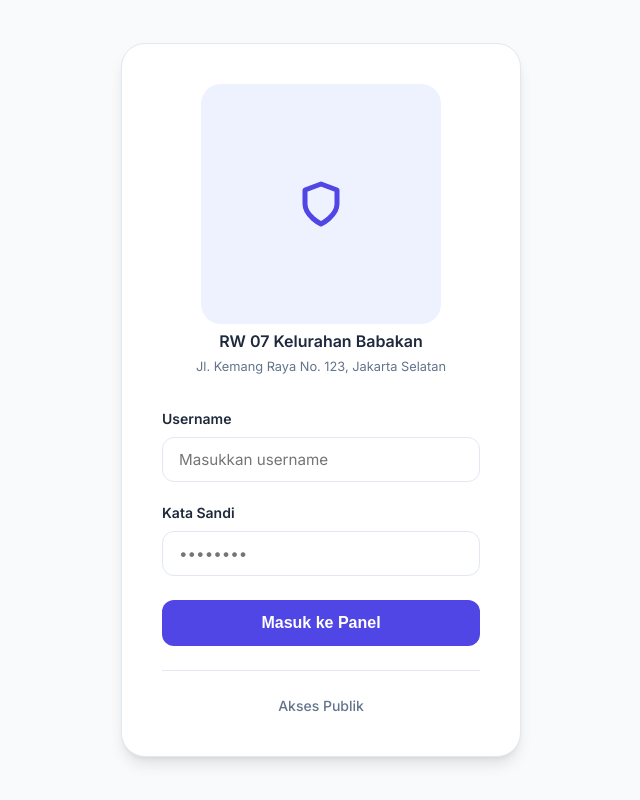
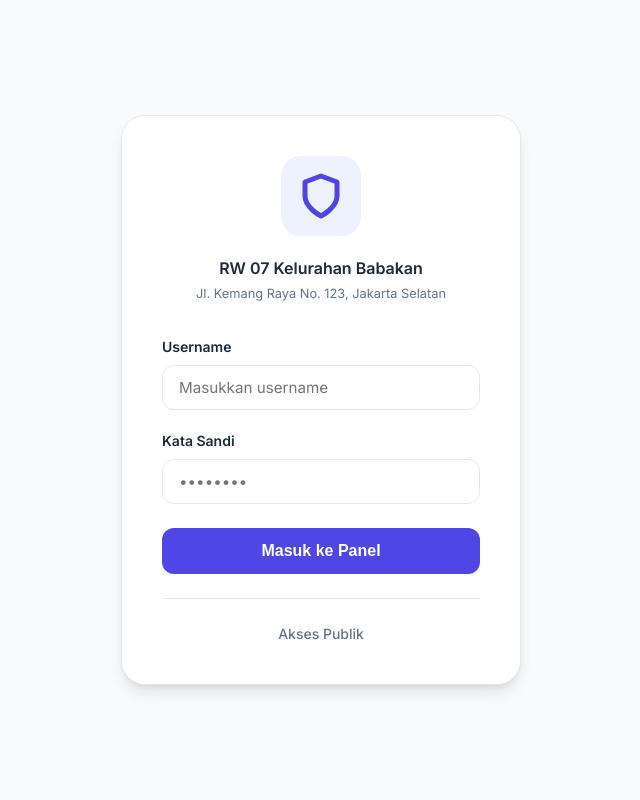
Before and after one commit to bnclunk/DAWALA, a website: page login.html in a window 1280 px wide. Shown: the whole page, without its empty margins (319-959 px from the left). Drawn offline with Linux system fonts and the light colour scheme.

Commit message:
Update login.html

```diff
--- a/login.html
+++ b/login.html
@@ -5,7 +5,7 @@
     <meta charset="UTF-8">
     <meta name="viewport" content="width=device-width, initial-scale=1.0">
     <title>Login Pengurus - DAWALA</title>
-    <link rel="stylesheet" href="../assets/css/style.css">
+    <link rel="stylesheet" href="assets/css/style.css">
     <link href="https://fonts.googleapis.com/css2?family=Inter:wght@400;500;600;700;800;900&display=swap" rel="stylesheet">
     <style>
         :root {
@@ -53,12 +53,12 @@
             display: inline-flex;
             align-items: center;
             justify-content: center;
-            width: 240px;
-            height: 240px;
-            background: #eef2ff;
+            width: 80px;
+            height: 80px;
+            background: var(--primary-light);
             color: var(--primary);
             border-radius: 20px;
-            margin-bottom: 0.025rem;
+            margin-bottom: 1rem;
         }
 
         .brand-name {
@@ -184,7 +184,6 @@
             const DEFAULT_SETTINGS = {
                 neighborhoodName: 'RW 07 Kelurahan Babakan',
                 address: 'Jl. Kemang Raya No. 123, Jakarta Selatan',
-                password: 'admin123',
                 logo: null
             };
             const settings = JSON.parse(localStorage.getItem('settings')) || DEFAULT_SETTINGS;
@@ -201,10 +200,16 @@
             }
 
             // Handle login form
-            document.getElementById('loginForm').addEventListener('submit', async function(e) {
+            const loginForm = document.getElementById('loginForm');
+            const loginBtn = loginForm.querySelector('.btn');
+
+            loginForm.addEventListener('submit', async function(e) {
                 e.preventDefault();
                 const username = document.getElementById('username').value;
                 const password = document.getElementById('password').value;
+
+                loginBtn.innerText = 'Memproses...';
+                loginBtn.disabled = true;
 
                 try {
                     const res = await fetch('/login', {
@@ -223,6 +228,9 @@
                     }
                 } catch (err) {
                     alert('Koneksi server gagal');
+                } finally {
+                    loginBtn.innerText = 'Masuk ke Panel';
+                    loginBtn.disabled = false;
                 }
             });
         });
```
